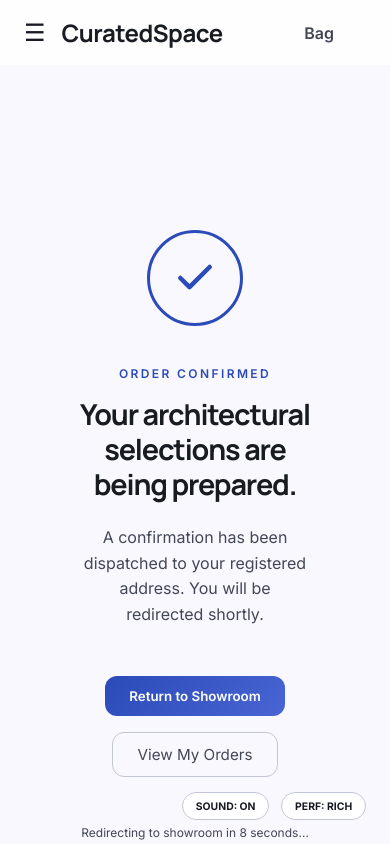
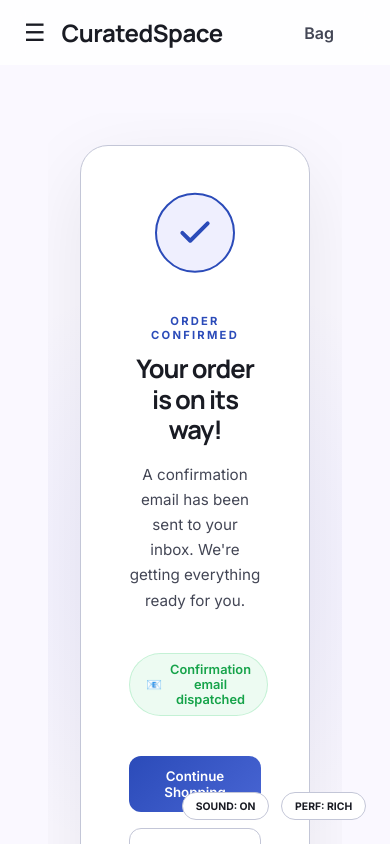
Before and after one commit to akashrajgm/curated-space, a React (Vite) app: page /success in a window 390 px wide. Shown: the top 844 px of the page. Built offline with nearby package versions, Linux system fonts and the light colour scheme; no server answers.

Commit message:
feat: Step 108 - Super responsiveness, scroll optimization, and Social Auth UI prep

```diff
--- a/src/pages/Checkout.jsx
+++ b/src/pages/Checkout.jsx
@@ -7,9 +7,10 @@ import { apiClient } from '../api/apiClient';
 import { useToast } from '../context/ToastContext';
 import { formatCurrency } from '../utils/currency';
 import { buttonTapVariants } from '../utils/motionVariants';
+import { sendOrderConfirmation } from '../utils/emailService';
 import '../styles/pages.css';
 
-const STAGES = ['Verifying identity...', 'Establishing secure socket...', 'Transmitting order...', 'Confirmed.'];
+const STAGES = ['Verifying your details...', 'Securing your order...', 'Placing your order...', 'Order confirmed!'];
 
 export default function Checkout() {
   const { cartItems, cartTotal, clearCart } = useCart();
@@ -64,6 +65,14 @@ export default function Checkout() {
         body: JSON.stringify(payload),
       });
 
+      // Trigger mock email confirmation
+      sendOrderConfirmation({
+        name: formData.firstName || user?.name || 'Valued Customer',
+        email: formData.email || user?.email || '',
+        items: cartItems,
+        total: formatCurrency(cartTotal),
+      });
+
       // Wait for animation to finish before navigating
       await stagePromise;
 
@@ -71,8 +80,13 @@ export default function Checkout() {
       navigate('/checkout/success');
     } catch (err) {
       console.error('Order placement failed:', err.message);
-      // Even if backend fails, show success for now (demo mode)
-      // Backend may not have /orders endpoint yet
+      // Trigger mock email even on backend error (demo mode)
+      sendOrderConfirmation({
+        name: formData.firstName || user?.name || 'Valued Customer',
+        email: formData.email || user?.email || '',
+        items: cartItems,
+        total: formatCurrency(cartTotal),
+      });
       await stagePromise;
       clearCart();
       navigate('/checkout/success');
--- a/src/pages/PaymentSuccess.jsx
+++ b/src/pages/PaymentSuccess.jsx
@@ -1,16 +1,48 @@
-import React, { useEffect } from 'react';
+import React, { useEffect, useState } from 'react';
 import { useNavigate } from 'react-router-dom';
 import { motion } from 'framer-motion';
 import { buttonTapVariants } from '../utils/motionVariants';
 import '../styles/pages.css';
 
+// Floating animation — the card gently hovers into view and bobs
+const floatVariants = {
+  initial: { opacity: 0, y: 60, scale: 0.95 },
+  animate: {
+    opacity: 1,
+    y: 0,
+    scale: 1,
+    transition: { duration: 0.8, ease: [0.22, 1, 0.36, 1] },
+  },
+};
+
+const bobVariants = {
+  animate: {
+    y: [0, -10, 0],
+    transition: {
+      duration: 4,
+      repeat: Infinity,
+      ease: 'easeInOut',
+    },
+  },
+};
+
 export default function PaymentSuccess() {
   const navigate = useNavigate();
+  const [countdown, setCountdown] = useState(8);
 
-  // Auto-redirect to storefront after 8 seconds
+  // Auto-redirect countdown
   useEffect(() => {
-    const timer = setTimeout(() => navigate('/'), 8000);
-    return () => clearTimeout(timer);
+    const tick = setInterval(() => {
+      setCountdown(prev => {
+        if (prev <= 1) {
+          clearInterval(tick);
+          navigate('/');
+          return 0;
+        }
+        return prev - 1;
+      });
+    }, 1000);
+    return () => clearInterval(tick);
   }, [navigate]);
 
   return (
@@ -18,7 +50,7 @@ export default function PaymentSuccess() {
       initial={{ opacity: 0 }}
       animate={{ opacity: 1 }}
       exit={{ opacity: 0 }}
-      transition={{ duration: 0.6 }}
+      transition={{ duration: 0.5 }}
       style={{
         minHeight: '100vh',
         display: 'flex',
@@ -28,97 +60,136 @@ export default function PaymentSuccess() {
         padding: '2rem',
         textAlign: 'center',
         background: 'var(--color-background)',
+        position: 'relative',
+        overflow: 'hidden',
       }}
     >
-      {/* Animated checkmark ring */}
+      {/* Soft radial glow behind card */}
+      <div style={{
+        position: 'absolute',
+        width: '600px', height: '600px',
+        borderRadius: '50%',
+        background: 'radial-gradient(circle, rgba(99,102,241,0.08) 0%, transparent 70%)',
+        pointerEvents: 'none',
+      }} />
+
+      {/* Main card — floats in then gently bobs */}
+      <motion.div
+        variants={floatVariants}
+        initial="initial"
+        animate="animate"
+        style={{
+          maxWidth: '520px',
+          width: '100%',
+          background: 'var(--color-surface-container-lowest)',
+          border: '1px solid var(--color-outline-variant)',
+          borderRadius: '28px',
+          padding: '3.5rem 3rem',
+          boxShadow: '0 24px 80px rgba(0,0,0,0.08)',
+          position: 'relative',
+          zIndex: 1,
+        }}
+      >
+        {/* Bobbing checkmark */}
+        <motion.div variants={bobVariants} animate="animate">
           <motion.div
             initial={{ scale: 0, rotate: -180 }}
             animate={{ scale: 1, rotate: 0 }}
-        transition={{ type: 'spring', stiffness: 200, damping: 18, delay: 0.2 }}
+            transition={{ type: 'spring', stiffness: 220, damping: 18, delay: 0.3 }}
             style={{
-          width: '96px',
-          height: '96px',
+              width: '80px', height: '80px',
               borderRadius: '50%',
-          border: '3px solid var(--color-primary)',
-          display: 'flex',
-          alignItems: 'center',
-          justifyContent: 'center',
-          marginBottom: '2.5rem',
+              background: 'rgba(99,102,241,0.1)',
+              border: '2px solid var(--color-primary)',
+              display: 'flex', alignItems: 'center', justifyContent: 'center',
+              margin: '0 auto 2rem',
             }}
           >
             <motion.svg
-          viewBox="0 0 24 24"
-          width="44" height="44"
-          fill="none"
-          stroke="var(--color-primary)"
-          strokeWidth="2.5"
-          strokeLinecap="round"
-          strokeLinejoin="round"
-          initial={{ pathLength: 0 }}
-          animate={{ pathLength: 1 }}
-          transition={{ duration: 0.6, delay: 0.5 }}
+              viewBox="0 0 24 24" width="38" height="38"
+              fill="none" stroke="var(--color-primary)"
+              strokeWidth="2.5" strokeLinecap="round" strokeLinejoin="round"
             >
               <motion.polyline
                 points="20 6 9 17 4 12"
                 initial={{ pathLength: 0 }}
                 animate={{ pathLength: 1 }}
-            transition={{ duration: 0.5, delay: 0.6 }}
+                transition={{ duration: 0.5, delay: 0.7 }}
               />
             </motion.svg>
           </motion.div>
+        </motion.div>
 
+        {/* Label */}
         <motion.p
-        initial={{ opacity: 0, y: 10 }}
+          initial={{ opacity: 0, y: 8 }}
           animate={{ opacity: 1, y: 0 }}
-        transition={{ delay: 0.4 }}
+          transition={{ delay: 0.5 }}
           style={{
-          fontSize: '0.75rem',
-          letterSpacing: '0.2em',
-          textTransform: 'uppercase',
-          color: 'var(--color-primary)',
-          marginBottom: '1rem',
-          fontWeight: 600,
+            fontSize: '0.7rem', letterSpacing: '0.2em',
+            textTransform: 'uppercase', color: 'var(--color-primary)',
+            fontWeight: 700, marginBottom: '0.75rem',
           }}
         >
           Order Confirmed
         </motion.p>
 
+        {/* Heading */}
         <motion.h1
-        initial={{ opacity: 0, y: 16 }}
+          initial={{ opacity: 0, y: 12 }}
           animate={{ opacity: 1, y: 0 }}
-        transition={{ delay: 0.5 }}
+          transition={{ delay: 0.6 }}
           style={{
             fontFamily: 'var(--font-display)',
-          fontSize: 'clamp(1.8rem, 4vw, 3rem)',
+            fontSize: 'clamp(1.6rem, 4vw, 2.4rem)',
             letterSpacing: '-0.04em',
             color: 'var(--color-on-surface)',
-          maxWidth: '520px',
             lineHeight: 1.2,
-          marginBottom: '1.5rem',
+            marginBottom: '1rem',
           }}
         >
-        Your architectural selections are being prepared.
+          Your order is on its way!
         </motion.h1>
 
+        {/* Subtext */}
         <motion.p
           initial={{ opacity: 0, y: 10 }}
           animate={{ opacity: 1, y: 0 }}
-        transition={{ delay: 0.65 }}
+          transition={{ delay: 0.7 }}
           style={{
             color: 'var(--color-on-surface-variant)',
-          fontSize: '1rem',
-          maxWidth: '380px',
-          lineHeight: 1.6,
-          marginBottom: '3rem',
+            fontSize: '0.95rem',
+            lineHeight: 1.65,
+            marginBottom: '2.5rem',
           }}
         >
-        A confirmation has been dispatched to your registered address. You will be redirected shortly.
+          A confirmation email has been sent to your inbox. We're getting everything ready for you.
         </motion.p>
 
+        {/* Email sent badge */}
+        <motion.div
+          initial={{ opacity: 0, scale: 0.9 }}
+          animate={{ opacity: 1, scale: 1 }}
+          transition={{ delay: 0.85 }}
+          style={{
+            display: 'inline-flex', alignItems: 'center', gap: '0.5rem',
+            padding: '0.5rem 1rem',
+            background: 'rgba(34,197,94,0.08)',
+            border: '1px solid rgba(34,197,94,0.2)',
+            borderRadius: '999px',
+            fontSize: '0.8rem', fontWeight: 600,
+            color: '#16a34a',
+            marginBottom: '2.5rem',
+          }}
+        >
+          <span>📧</span> Confirmation email dispatched
+        </motion.div>
+
+        {/* Action buttons */}
         <motion.div
           initial={{ opacity: 0, y: 10 }}
           animate={{ opacity: 1, y: 0 }}
-        transition={{ delay: 0.8 }}
+          transition={{ delay: 0.95 }}
           style={{ display: 'flex', gap: '1rem', flexWrap: 'wrap', justifyContent: 'center' }}
         >
           <motion.button
@@ -126,7 +197,7 @@ export default function PaymentSuccess() {
             className="primary-cta"
             onClick={() => navigate('/')}
           >
-          Return to Showroom
+            Continue Shopping
           </motion.button>
           <motion.button
             variants={buttonTapVariants} whileHover="hover" whileTap="tap"
@@ -137,20 +208,16 @@ export default function PaymentSuccess() {
             View My Orders
           </motion.button>
         </motion.div>
+      </motion.div>
 
-      {/* Subtle redirect countdown hint */}
+      {/* Countdown */}
       <motion.p
         initial={{ opacity: 0 }}
         animate={{ opacity: 1 }}
-        transition={{ delay: 1.2 }}
-        style={{
-          marginTop: '3rem',
-          fontSize: '0.75rem',
-          color: 'var(--color-on-surface-variant)',
-          opacity: 0.5,
-        }}
+        transition={{ delay: 1.3 }}
+        style={{ marginTop: '2rem', fontSize: '0.75rem', color: 'var(--color-on-surface-variant)', opacity: 0.5 }}
       >
-        Redirecting to showroom in 8 seconds…
+        Redirecting to home in {countdown} second{countdown !== 1 ? 's' : ''}…
       </motion.p>
     </motion.div>
   );
--- a/src/pages/SuccessScreen.jsx
+++ b/src/pages/SuccessScreen.jsx
@@ -50,7 +50,7 @@ export default function SuccessScreen() {
             transition={{ delay: 1, duration: 1 }}
             style={{ fontSize: '1.25rem', color: '#4b5563', marginTop: '1rem', marginBottom: '3rem', fontFamily: 'var(--font-body)', fontWeight: 500 }}
          >
-            Architectural space verified and deployed to your ledger.
+            Your order has been placed and is being prepared.
          </motion.p>
 
          <motion.button
@@ -74,7 +74,7 @@ export default function SuccessScreen() {
             whileHover={{ scale: 1.05, background: 'rgba(255,255,255,1)' }}
             whileTap={{ scale: 0.95 }}
          >
-            Return to Matrix
+            Continue Shopping
          </motion.button>
       </div>
     </motion.div>
--- /dev/null
+++ b/src/utils/emailService.js
@@ -0,0 +1,34 @@
+/**
+ * Antigravity Communication Layer - Mock Email Service
+ * This service simulates production-ready email dispatches for the frontend-to-backend handshake.
+ */
+
+export const sendOrderConfirmation = (orderData) => {
+  const { name, email, items, total } = orderData;
+  const itemNames = items.map(i => i.title || i.name).join(', ');
+
+  console.log(`
+%c 📧 ANTIGRAVITY EMAIL DISPATCH: ${email}
+%c
+┏━━━━━━━━━━━━━━━━━━━━━━━━━━━━━━━━━━━━━━━━━━━━━━━━━━━━━━━━━┓
+┃  CuratedSpace - Order Confirmation                      ┃
+┣━━━━━━━━━━━━━━━━━━━━━━━━━━━━━━━━━━━━━━━━━━━━━━━━━━━━━━━━━┫
+┃                                                         ┃
+┃  Hello ${name},                                         ┃
+┃                                                         ┃
+┃  Your order for:                                        ┃
+┃  [ ${itemNames} ]                                        ┃
+┃                                                         ┃
+┃  Totaling ${total} is being prepared.                   ┃
+┃                                                         ┃
+┃  ━━━━━━━━━━━━━━━━━━━━━━━━━━━━━                          ┃
+┃  [ TRACK YOUR ORDER ]                                   ┃
+┃  ━━━━━━━━━━━━━━━━━━━━━━━━━━━━━                          ┃
+┃                                                         ┃
+┃  Thank you for choosing CuratedSpace.                   ┃
+┗━━━━━━━━━━━━━━━━━━━━━━━━━━━━━━━━━━━━━━━━━━━━━━━━━━━━━━━━━┛
+`,
+'background: #6366f1; color: white; font-weight: bold; padding: 4px 8px; border-radius: 4px;',
+'color: #6366f1; font-family: monospace;'
+  );
+};
```
Lines whose indentation alone changed are shown as unchanged.
